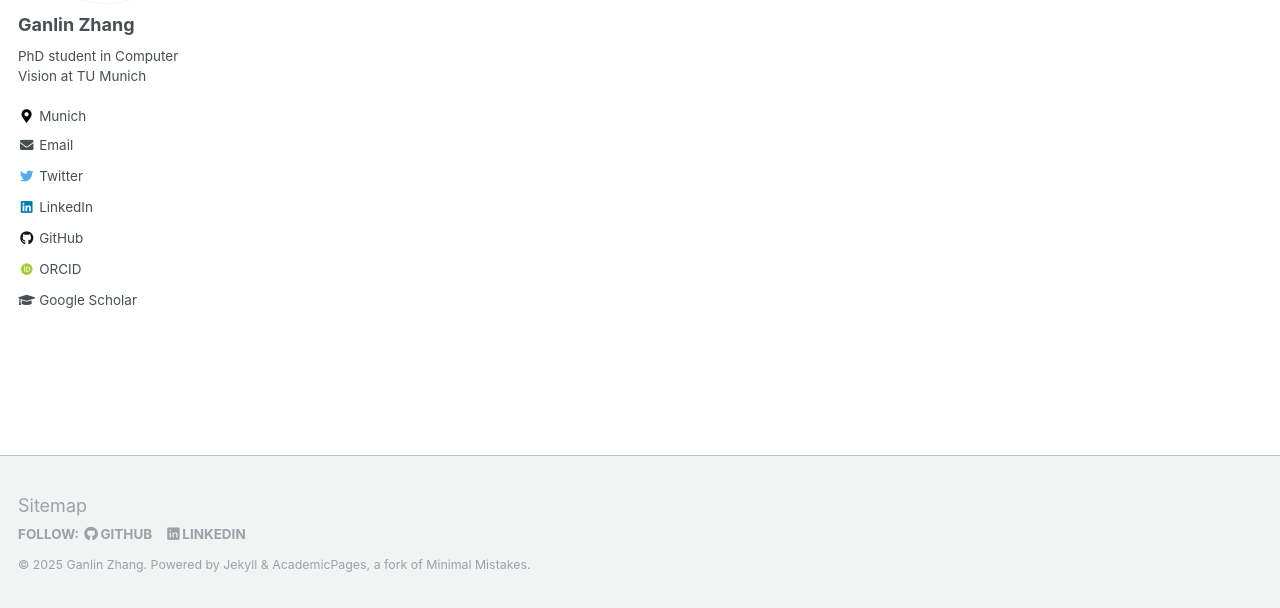
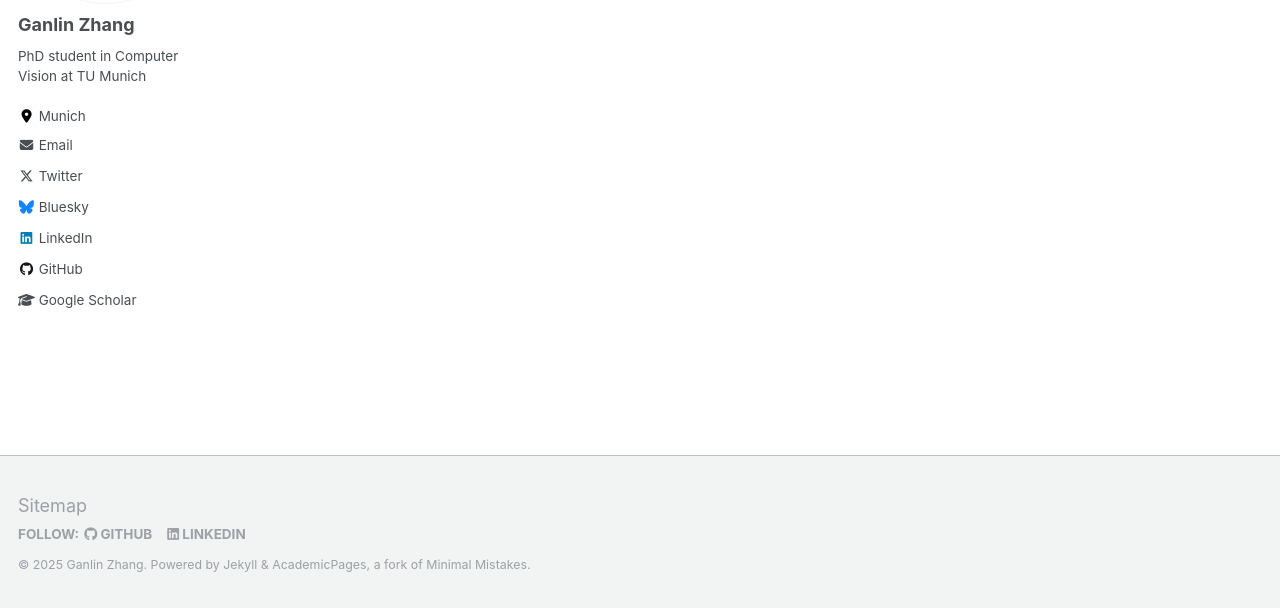
Before and after one commit to zhangganlin/zhangganlin.github.io, a Jekyll site: the page built from _pages/posts.html, in a window 1280 px wide. Shown: the part 289-897 px from the top of the page. Built offline with Jekyll 4.4.1, drawn with Linux system fonts in a browser that asks for light colours; some web fonts are replaced.

```diff
--- a/_config.yml
+++ b/_config.yml
@@ -88,9 +88,9 @@ author:
   location         : "Munich"
   employer         :
   pubmed           :
-  orcid            : "0009-0001-6089-8225"
+  # orcid            : "0009-0001-6089-8225"
   googlescholar    : "https://scholar.google.com/citations?user=1B_T56IAAAAJ"
-  email            : "zhangga@student.ethz.ch"
+  email            : "ganlin.zhang@tum.de"
   researchgate     :  # example: "https://www.researchgate.net/profile/yourprofile"
   uri              :
   bitbucket        :
@@ -112,13 +112,13 @@ author:
   stackoverflow    : # http://stackoverflow.com/users/123456/username
   steam            :
   tumblr           :
-  twitter          : "GanlinZ"
+  twitter          : "zhang_ganlin"
   vine             :
   weibo            : #"7215413207"
   xing             :
   youtube          :
   wikipedia        :
-
+  bluesky          : "ganlinzhang.xyz"
 
 # Reading Files
 include:
--- a/_includes/author-profile.html
+++ b/_includes/author-profile.html
@@ -41,7 +41,10 @@
         <li><a href="{{ author.researchgate }}"><i class="fab fa-fw fa-researchgate" aria-hidden="true"></i> ResearchGate</a></li>
       {% endif %}
       {% if author.twitter %}
-        <li><a href="https://twitter.com/{{ author.twitter }}"><i class="fab fa-fw fa-twitter" aria-hidden="true"></i> Twitter</a></li>
+        <li><a href="https://x.com/{{ author.twitter }}"><i class="fab fa-fw fa-x-twitter" aria-hidden="true"></i> Twitter</a></li>
+      {% endif %}
+      {% if author.bluesky %}
+        <li><a href="https://bsky.app/profile/{{ author.bluesky }}"><i class="fab fa-fw fa-bluesky" aria-hidden="true" style="color:#1185FE;"></i> Bluesky</a></li>
       {% endif %}
       {% if author.facebook %}
         <li><a href="https://www.facebook.com/{{ author.facebook }}"><i class="fab fa-fw fa-facebook-square" aria-hidden="true"></i> Facebook</a></li>
@@ -107,7 +110,7 @@
         <li><a href="https://vine.co/u/{{ author.vine }}"><i class="fab fa-fw fa-vine" aria-hidden="true"></i> Vine</a></li>
       {% endif %}
       {% if author.orcid %}
-        <li><a href="https://orcid.org/{{ author.orcid }}"><i class="ai ai-orcid ai-fw"></i> ORCID</a></li>
+        <li><a href="https://orcid.org/{{ author.orcid }}"><i class="fab fa-fw fa-orcid" aria-hidden="true" style="color:#a6ce39;"></i> ORCID</a></li>
       {% endif %}
       {% if author.googlescholar %}
         <li><a href="{{ author.googlescholar }}"><i class="fas fa-fw fa-graduation-cap"></i> Google Scholar</a></li>
--- a/_includes/head/custom.html
+++ b/_includes/head/custom.html
@@ -35,5 +35,5 @@
   });
 </script>
 <script src='https://cdnjs.cloudflare.com/ajax/libs/mathjax/2.7.4/latest.js?config=TeX-MML-AM_CHTML' async></script>
-
+<link href="https://cdnjs.cloudflare.com/ajax/libs/font-awesome/6.5.2/css/all.min.css" rel="stylesheet">
 <!-- end custom head snippets -->
```
